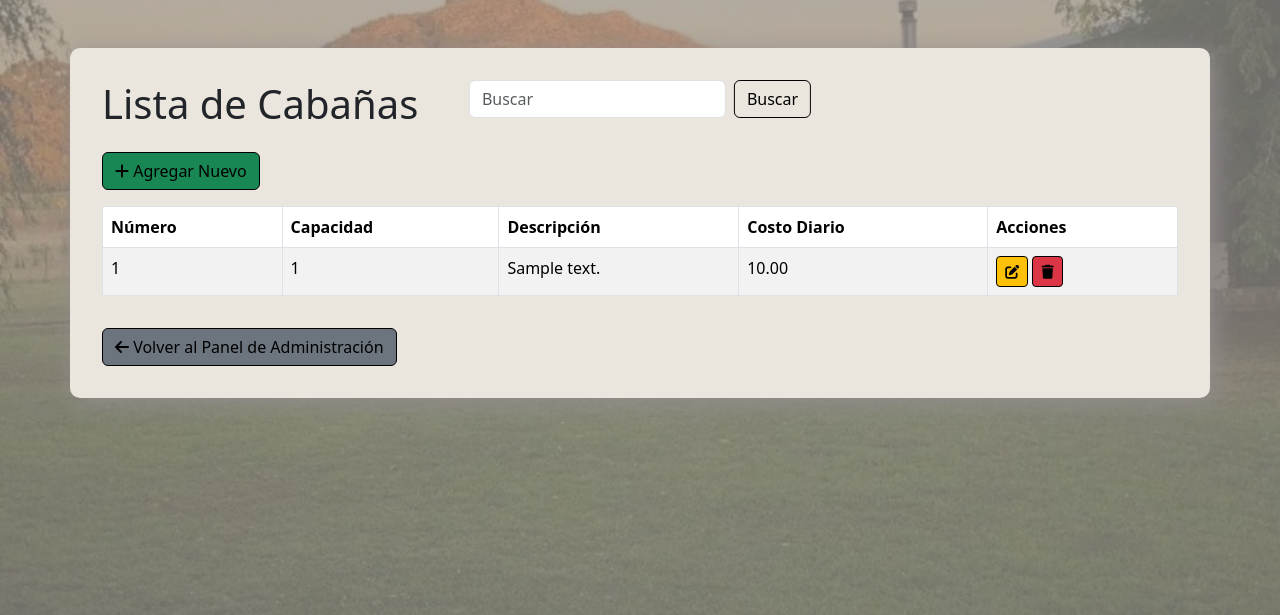
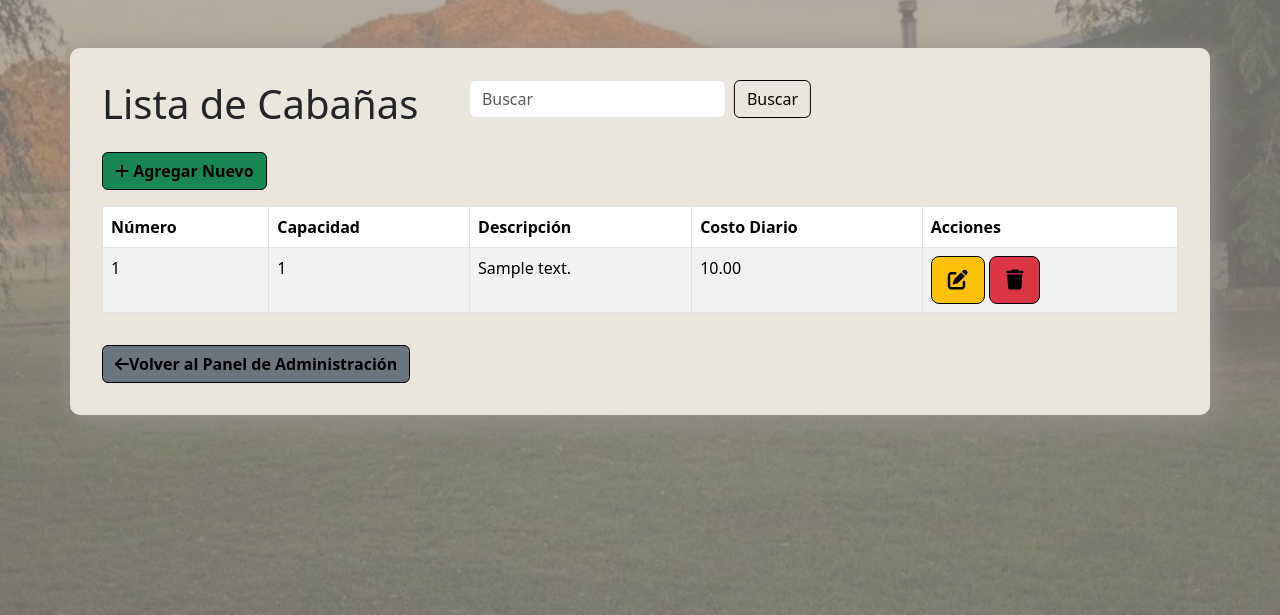
Before and after one commit to AdrianC89/Cabin-Manager-Web, a Node server app: page /cabanas/ in a window 1280 px wide. Shown: the part 129-744 px from the top of the page. Run offline with Node 20, Linux system fonts and the light colour scheme; a user stored in the database is signed in; tables that the repository leaves empty hold one stand-in row (values such as "Sample post"); some libraries are stand-ins or nearby versions.

Commit message:
Estilo de botones minimos!

```diff
--- a/views/templates/table.ejs
+++ b/views/templates/table.ejs
@@ -11,7 +11,7 @@
 
     <!-- Botón para agregar un nuevo registro -->
     <button class="btn btn-success mb-3" data-bs-toggle="modal" data-bs-target="#addModal">
-        <i class="fa fa-plus"></i> Agregar Nuevo
+        <strong><i class="fa fa-plus"></i> Agregar Nuevo</strong>
     </button>
 
     <table class="table table-striped table-bordered">
@@ -35,7 +35,7 @@
                         <% } %>
                             <td>
                                 <!-- Botón de Editar con datos -->
-                                <button class="btn btn-warning btn-sm" data-bs-toggle="modal"
+                                <button class="btn btn-warning btn-lg" data-bs-toggle="modal"
                                     data-bs-target="#editModal" data-id="<%= dato[idField] %>"
                                     data-info='<%= JSON.stringify(dato) %>'
                                     data-encabezados='<%= JSON.stringify(encabezados) %>'>
@@ -43,7 +43,7 @@
                                 </button>
 
                                 <!-- Botón de Eliminar con confirmación -->
-                                <button class="btn btn-danger btn-sm" data-bs-toggle="modal"
+                                <button class="btn btn-danger btn-lg" data-bs-toggle="modal"
                                     data-bs-target="#confirmationModal" data-id="<%= dato[idField] %>">
                                     <i class="fa-duotone fa-solid fa-trash"></i>
                                 </button>
@@ -53,8 +53,8 @@
         </tbody>
     </table>
     <a href="/admin" class="btn btn-secondary mt-3">
-        <i class="fa fa-arrow-left"></i> Volver al Panel de Administración
-    </a>
+            <i class="fa fa-arrow-left"></i><strong>Volver al Panel de Administración</strong>
+        </a>
 </div>
 <!-- Modal de Edición -->
 <div class="modal fade" id="editModal" tabindex="-1" aria-labelledby="editModalLabel" aria-hidden="true">
```
